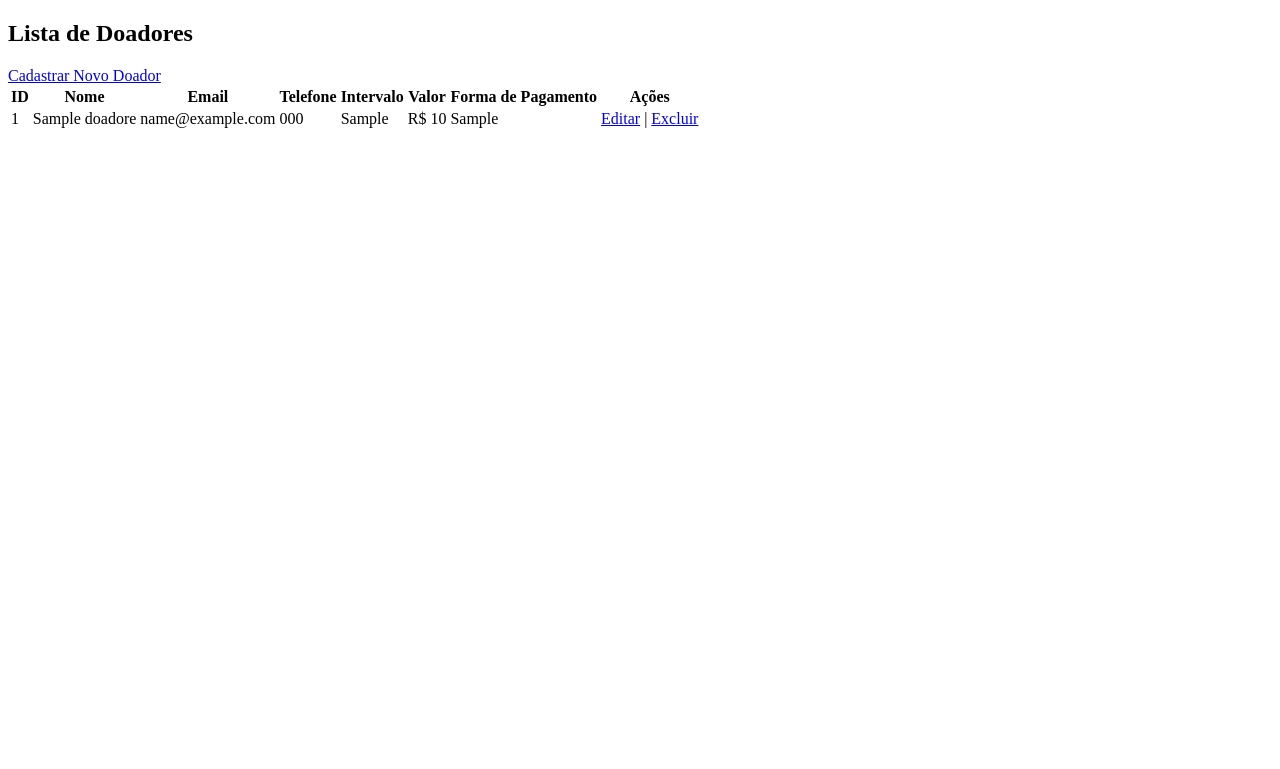
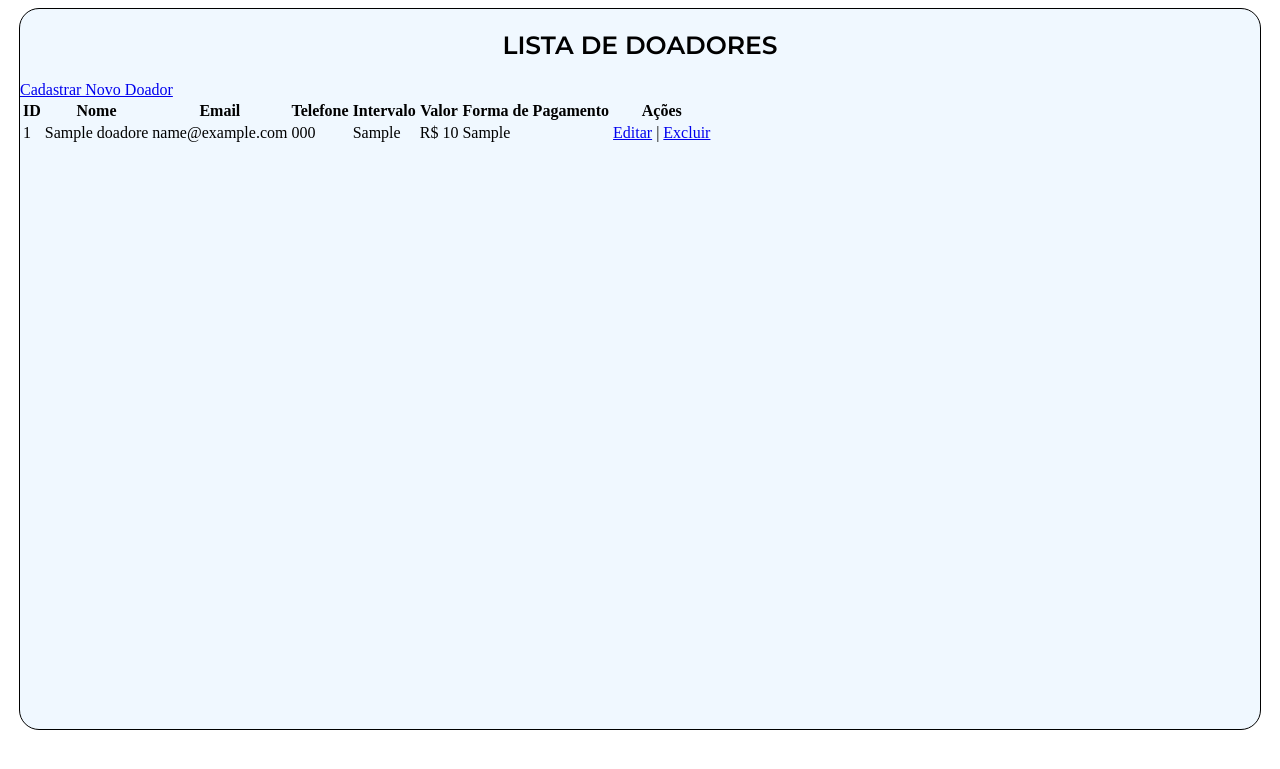
Before and after one commit to guisantosdesenvolvedor/processo_select, a PHP site: page / in a window 1280 px wide. Shown: the top 769 px of the page. Run offline with PHP 8.4, Linux system fonts and the light colour scheme; tables that the repository leaves empty or names only in its code hold one stand-in row (values such as "Sample post").

Commit message:
Css Versão 1

```diff
--- /dev/null
+++ b/Assets/Style.css
@@ -0,0 +1,30 @@
+@import url('https://fonts.googleapis.com/css2?family=Poppins:ital,wght@0,100;0,200;0,300;0,400;0,500;0,600;0,700;0,800;0,900;1,100;1,200;1,300;1,400;1,500;1,600;1,700;1,800;1,900&display=swap');
+@import url('https://fonts.googleapis.com/css2?family=Montserrat:ital,wght@0,100..900;1,100..900&display=swap');
+
+.Alinha-itens{
+    display: flex;
+    justify-content: center;
+}
+
+.Container-alin{
+    display: flex;
+    justify-content: center;
+    background-image: url("https://github.com/guisantosdesenvolvedor/processo_select/blob/main/images/1179.jpg")
+    padding: 20px;
+}
+
+.Container-ex{
+    max-width: 1240px !important;
+    background-color: aliceblue;
+    border-radius: 20px;
+    border: 1px solid black;
+    width: 100%;
+    height: 90vh   ;
+}
+
+.til-pag{
+    font-family: "Montserrat", serif;
+    font-weight: 600;
+    font-size: 25px;
+    text-transform: uppercase;
+}
--- a/Config/database.php
+++ b/Config/database.php
@@ -2,8 +2,8 @@
 class Database {
     private $host = "localhost";
     private $db_name = "doacoes";
-    private $username = "root"; // Alterar se necessário
-    private $password = ""; // Alterar se necessário
+    private $username = "root";
+    private $password = "";
     public $conn;
 
     public function getConnection() {
--- a/Views/index.php
+++ b/Views/index.php
@@ -3,10 +3,12 @@
 <head>
     <meta charset="UTF-8">
     <meta name="viewport" content="width=device-width, initial-scale=1.0">
+    <link rel="stylesheet" href="../Assets/Style.css">
     <title>Lista de Doadores</title>
 </head>
-<body>
-    <h2>Lista de Doadores</h2>
+<body class="Container-alin">
+    <div class="Container-ex">
+    <h2 class="Alinha-itens til-pag">Lista de Doadores</h2>
     <a href="create.php">Cadastrar Novo Doador</a>
     <table style="border='1'">
         <thead>
@@ -45,5 +47,6 @@
             ?>
         </tbody>
     </table>
+    </div>
 </body>
 </html>
```
Also changed, not shown: images/1179.jpg (added).
